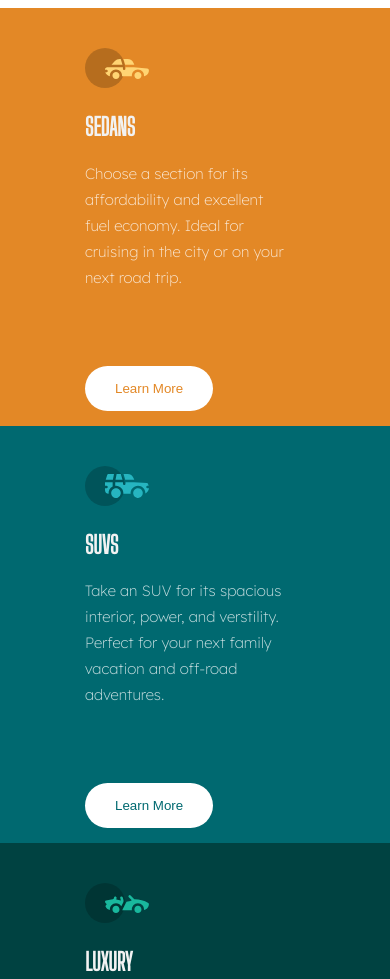
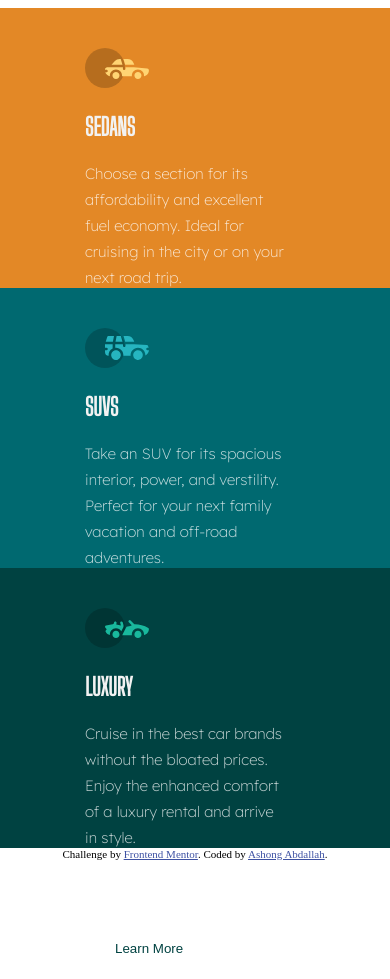
Before and after one commit to AshongAbdallah06/3-column-preview-card-component-main, a plain HTML site: page index.html in a window 390 px wide. Shown: the top 979 px of the page. Drawn offline with Linux system fonts and the light colour scheme.

```diff
--- a/index.css
+++ b/index.css
@@ -114,7 +114,7 @@ main {
     .card {
         padding-left: 40%;
         padding-right: 40%;
-        height: 40vh;
+        height: 200px;
     }
 
     .sedans-card {
```
